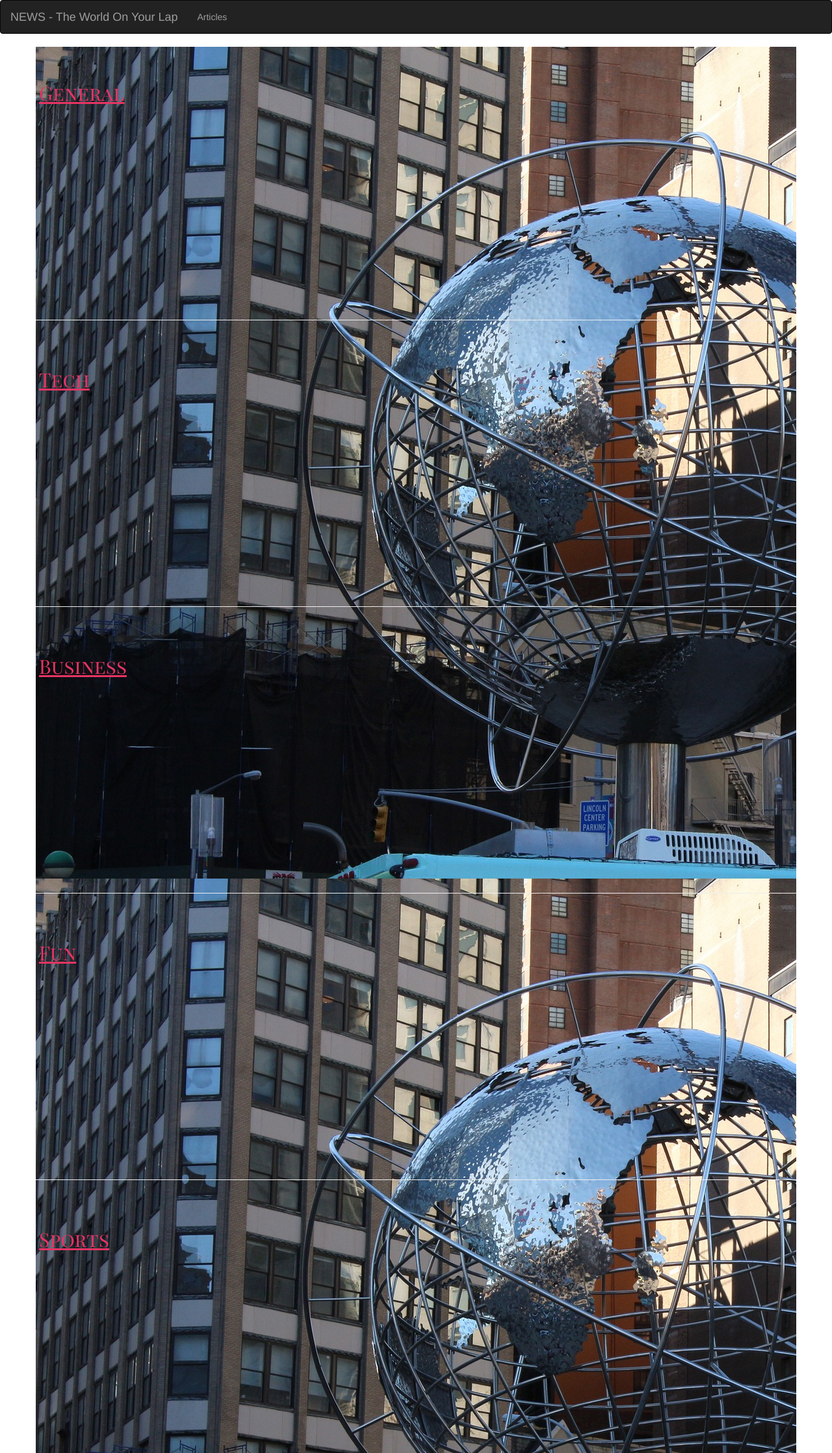
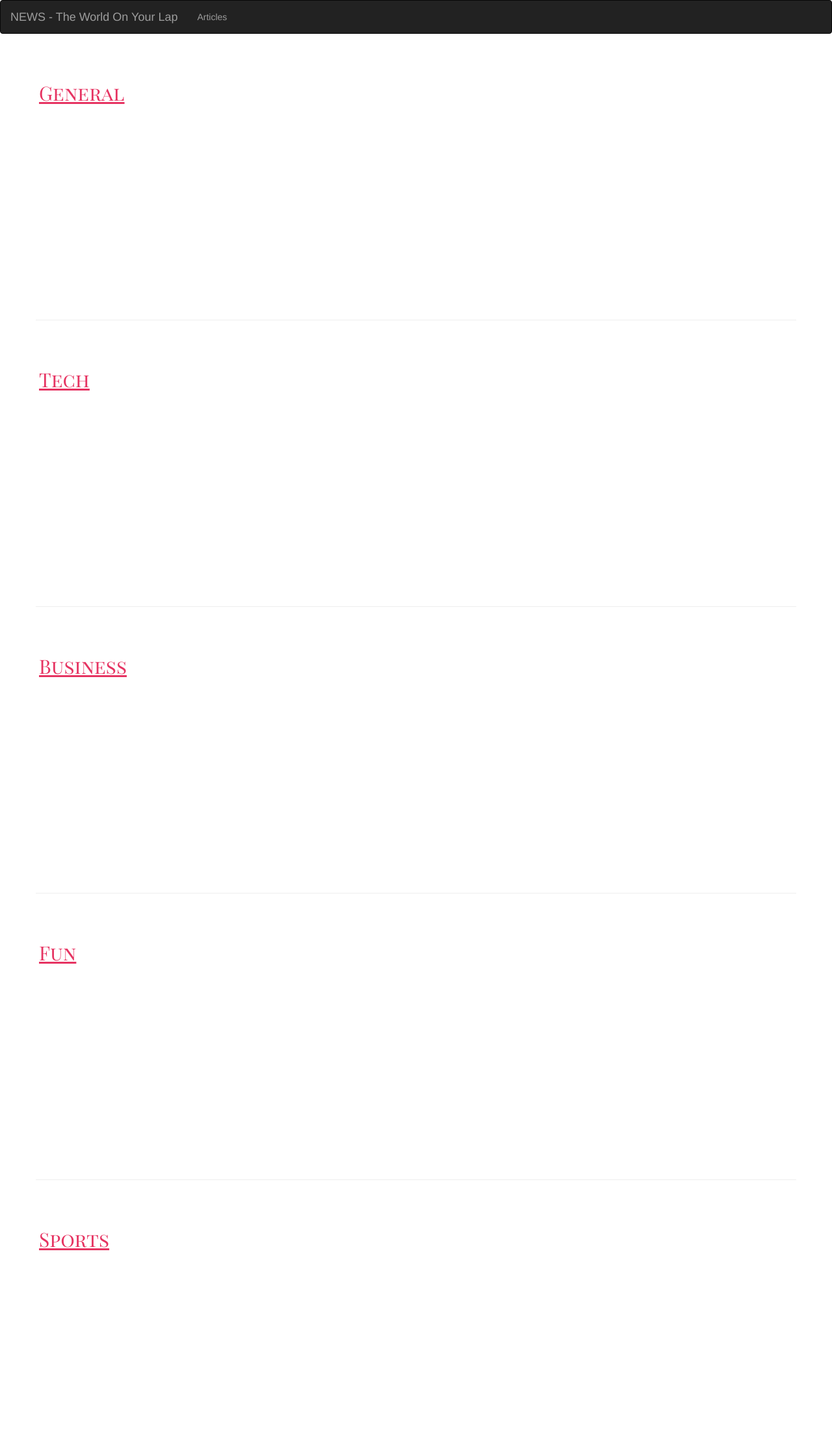
Before and after one commit to nimomaina/News, a Flask app: template app/templates/index.html in a window 1280 px wide. Shown: the whole page at 65% size. Run offline with Flask 2, Linux system fonts and the light colour scheme; the template is opened without the code that fills it, so the values that code supplies are empty; some libraries are stand-ins or nearby versions; some web fonts are replaced.

Commit message:
Rectify final errors

```diff
--- a/app/static/css/indexstyle.css
+++ b/app/static/css/indexstyle.css
@@ -22,6 +22,3 @@ h2{
     overflow-y: hidden;
     padding: 5px;
 }
-.container{
-    background-image: url("images/newyork.jpg")
-}
--- a/app/templates/navbar.html
+++ b/app/templates/navbar.html
@@ -11,7 +11,7 @@
             </div>
             <div class="navbar-collapse collapse">
                 <ul class="nav navbar-nav">
-                    <li><a href="/articles/abc-news">Articles</a></li>
+                    <li><a href="/articles/abc-news"> Articles</a></li>
             </div>
 
         </div>
```
Also changed, not shown: README.md, app/static/images/bbc.jpg (deleted), app/static/images/clock.jpg (deleted), app/static/images/cnn.png (deleted), app/static/images/newyork.jpg (deleted).
